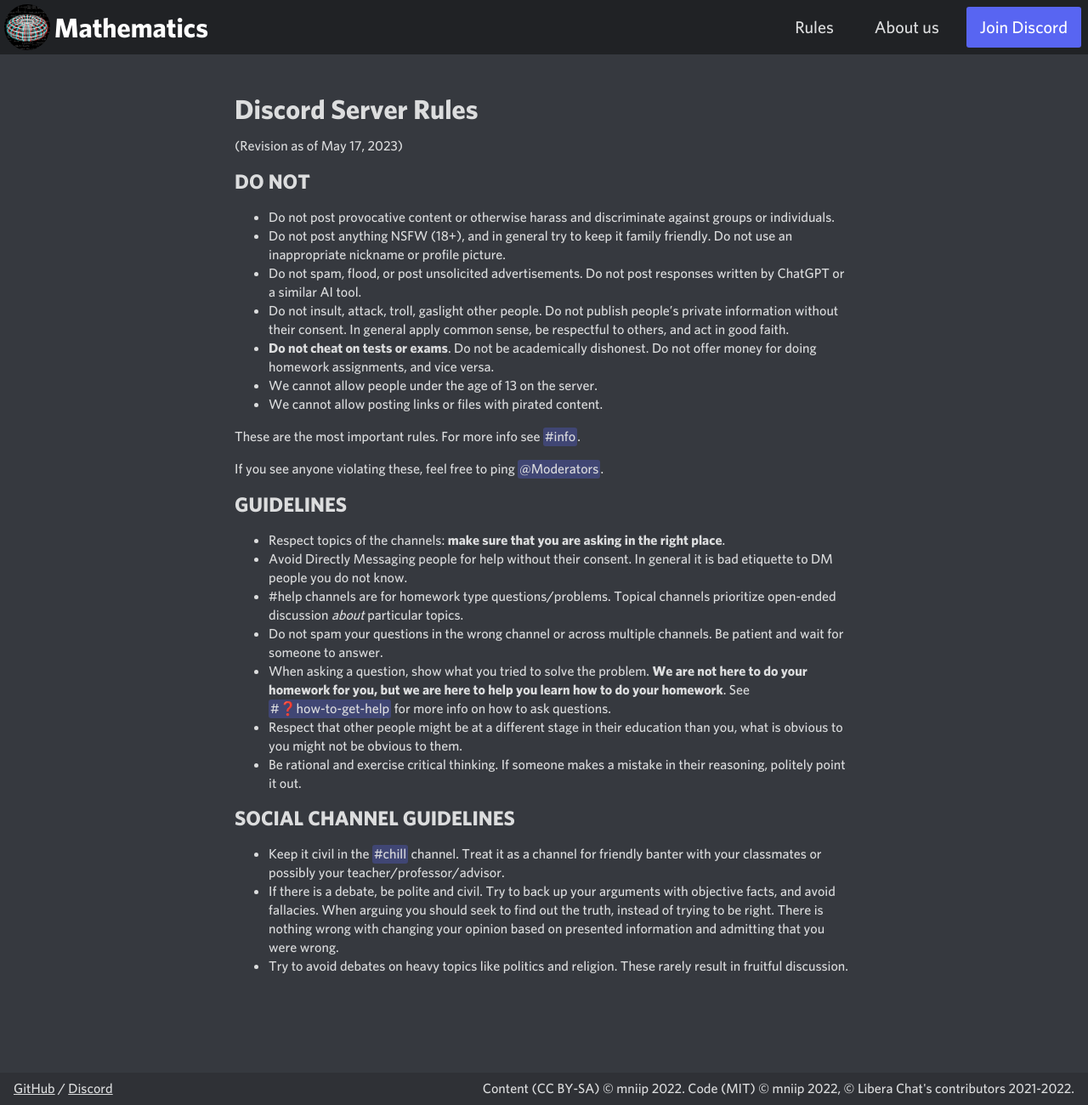
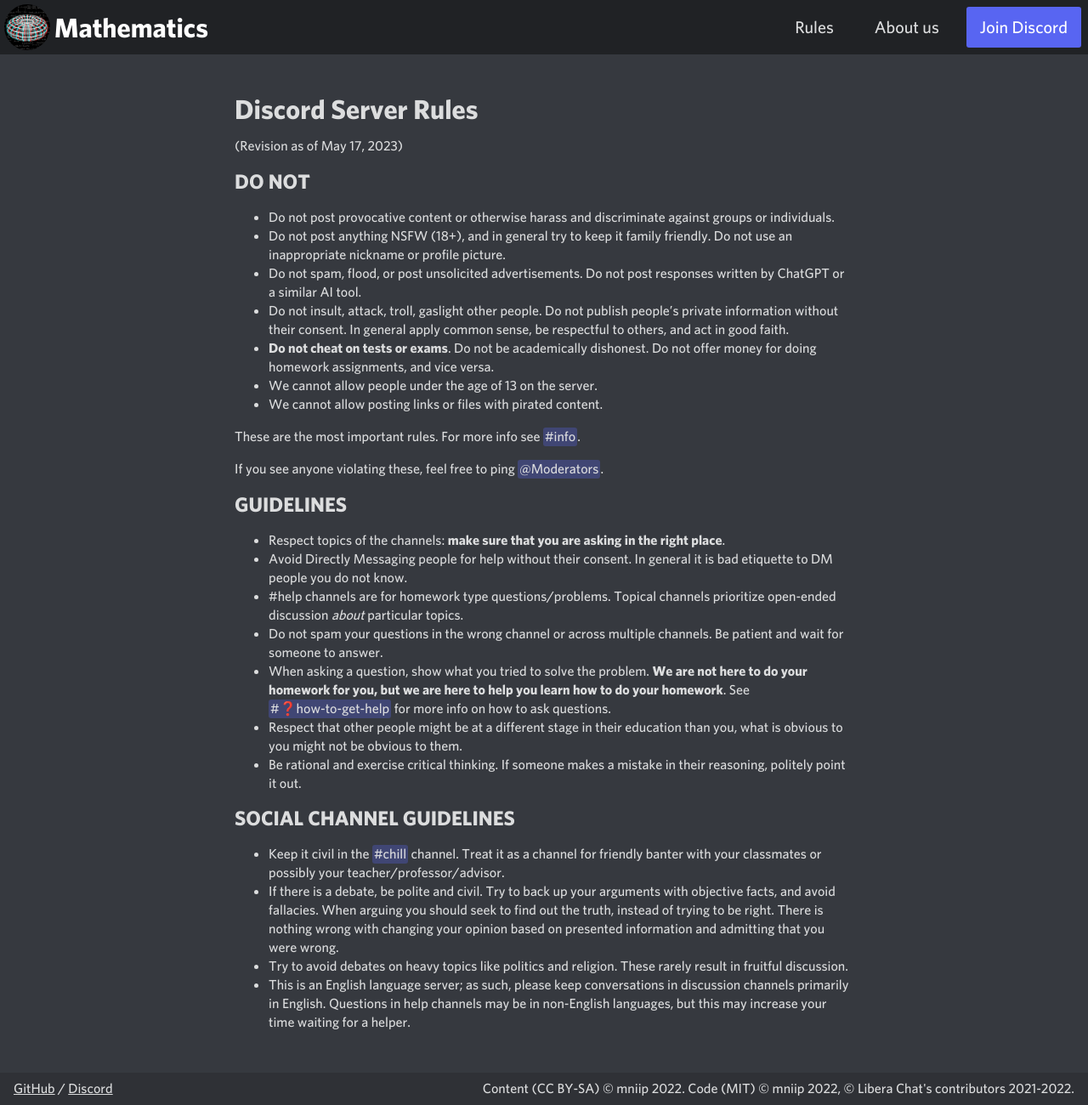
Before and after one commit to discord-math/discord-math.github.io, a Jekyll site: the page built from rules.md, in a window 1280 px wide and 1300 px high. Shown: the whole window at 85% size. Built offline with Jekyll 4.4.1, drawn with Linux system fonts in a browser that asks for light colours.

Commit message:
Add only english guideline

```diff
--- a/rules.md
+++ b/rules.md
@@ -29,3 +29,4 @@ If you see anyone violating these, feel free to ping <a class="mention">@Moderat
  - Keep it civil in the [#chill](https://discord.com/channels/268882317391429632/342850939306246145){: .mention target="_blank"} channel. Treat it as a channel for friendly banter with your classmates or possibly your teacher/professor/advisor.
  - If there is a debate, be polite and civil. Try to back up your arguments with objective facts, and avoid fallacies. When arguing you should seek to find out the truth, instead of trying to be right. There is nothing wrong with changing your opinion based on presented information and admitting that you were wrong.
  - Try to avoid debates on heavy topics like politics and religion. These rarely result in fruitful discussion.
+ - This is an English language server; as such, please keep conversations in discussion channels primarily in English. Questions in help channels may be in non-English languages, but this may increase your time waiting for a helper.
```
